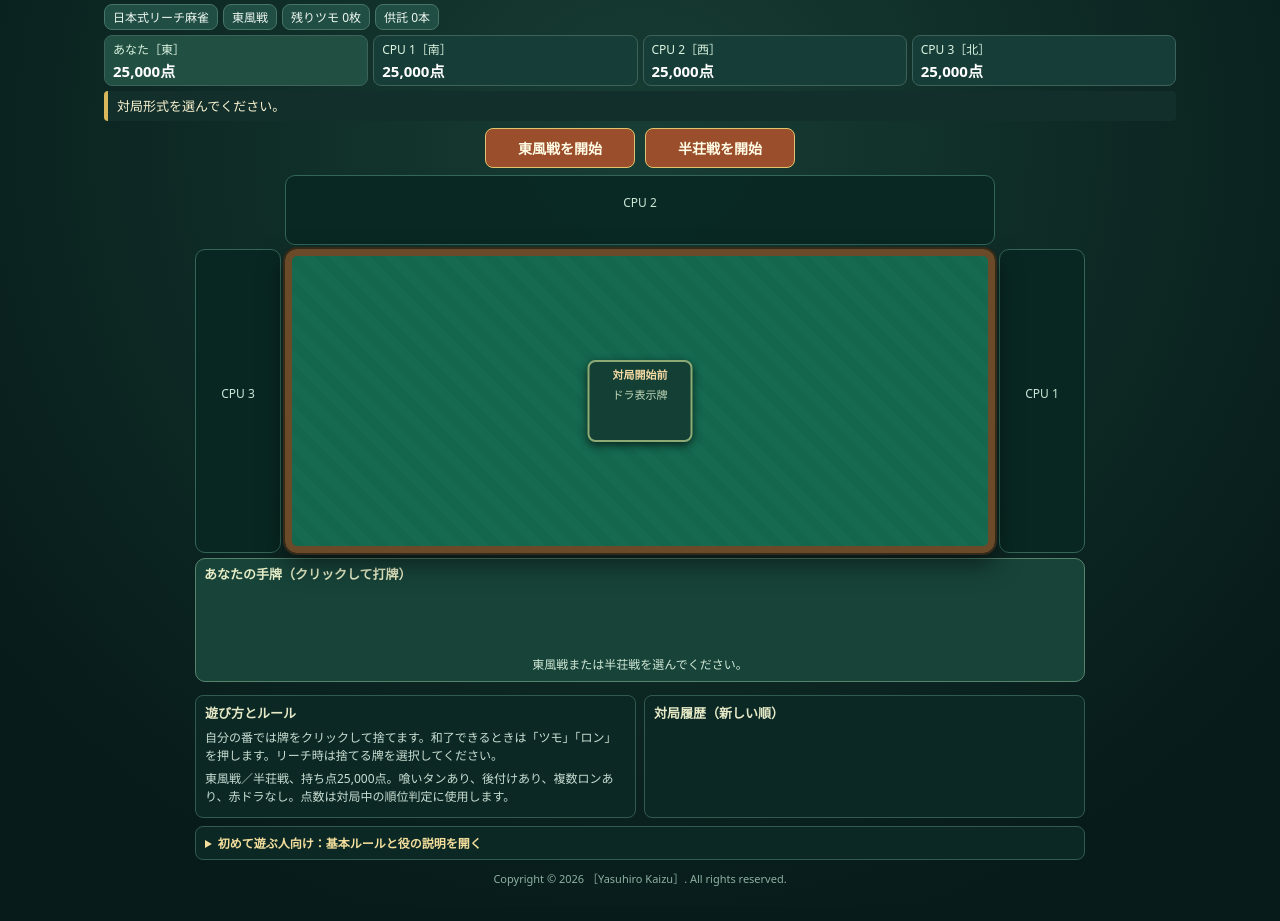
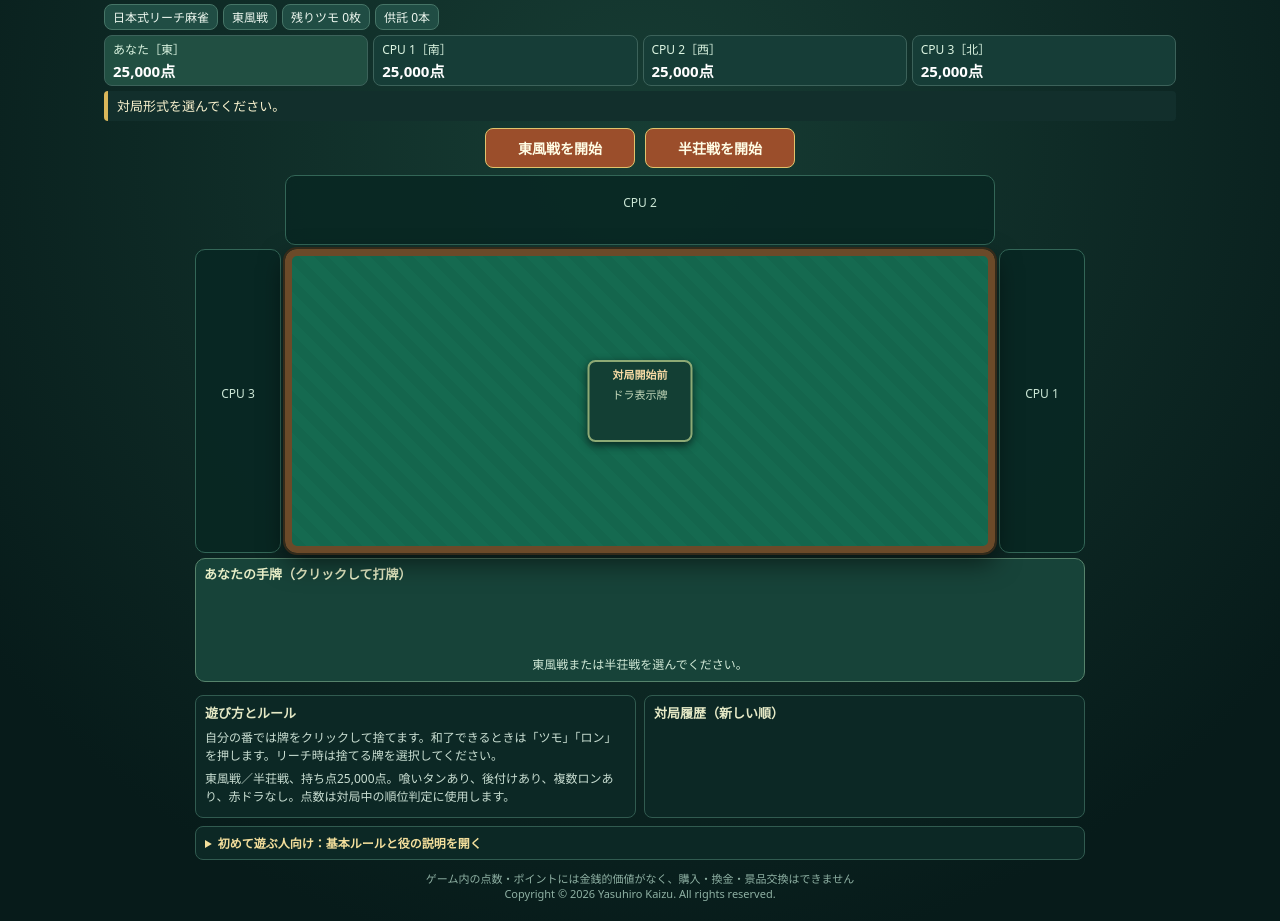
Before and after one commit to pacific1213-sudo/pacific1213-sudo.github.io, a plain HTML site: page japanese_riichi_mahjong_v1_1.html in a window 1280 px wide. Shown: the part 51-972 px from the top of the page. Drawn offline with Linux system fonts and the light colour scheme.

Commit message:
Update japanese_riichi_mahjong_v1_1.html
Update game description

```diff
--- a/japanese_riichi_mahjong_v1_1.html
+++ b/japanese_riichi_mahjong_v1_1.html
@@ -5,7 +5,7 @@
  Program: Japanese Riichi Mahjong
  Version: 1.1.0
  Release Date: 2026-11-10
- Copyright: (C) 2026 [Please enter your name locally]
+ Copyright: (C) 2026 Yasuhiro Kaizu
  Development: Created with assistance from ChatGPT
  Note: Self-contained standalone offline game. No cash wagering.
 -->
@@ -92,7 +92,7 @@
   <p>ロン＝他家の捨て牌でアガリ、ツモ＝自分の引いた牌でアガリ。自分が捨てた牌を含む待ち形ではフリテンとなり、ロンできません（ツモは可能）。</p>
   <p>流局時はテンパイ人数に応じて合計3,000点のノーテン罰符を授受します。途中流局など一部の例外ルールはV1では未実装です。</p>
 </details>
-<footer class="footer-note">Copyright &copy; 2026 ［Yasuhiro Kaizu］. All rights reserved.</footer>
+<footer class="footer-note">ゲーム内の点数・ポイントには金銭的価値がなく、購入・換金・景品交換はできません<br>Copyright &copy; 2026 Yasuhiro Kaizu. All rights reserved.</footer>
 <div id="result-overlay" class="result-overlay" hidden></div>
 </main>
 <script>
```
